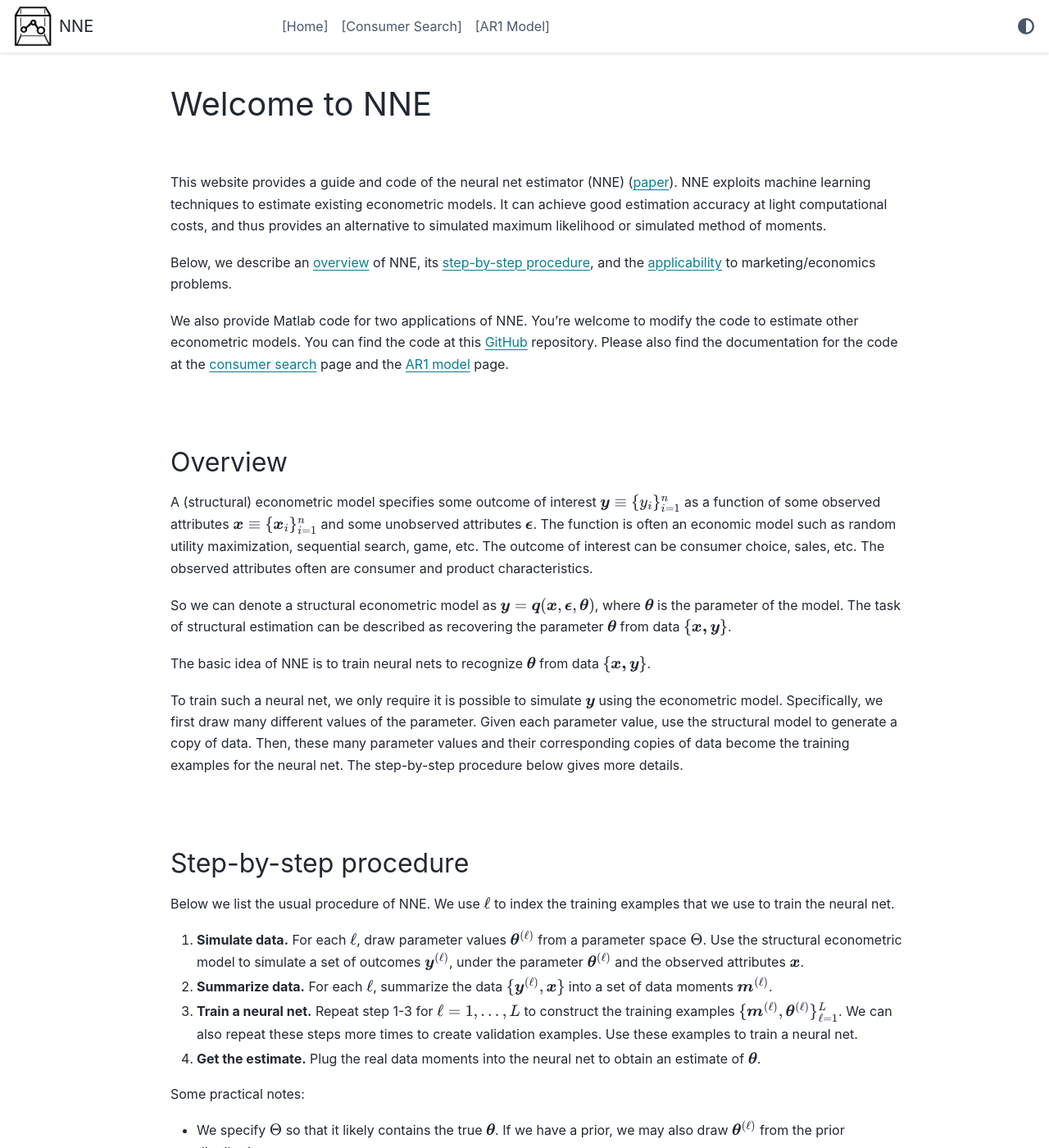
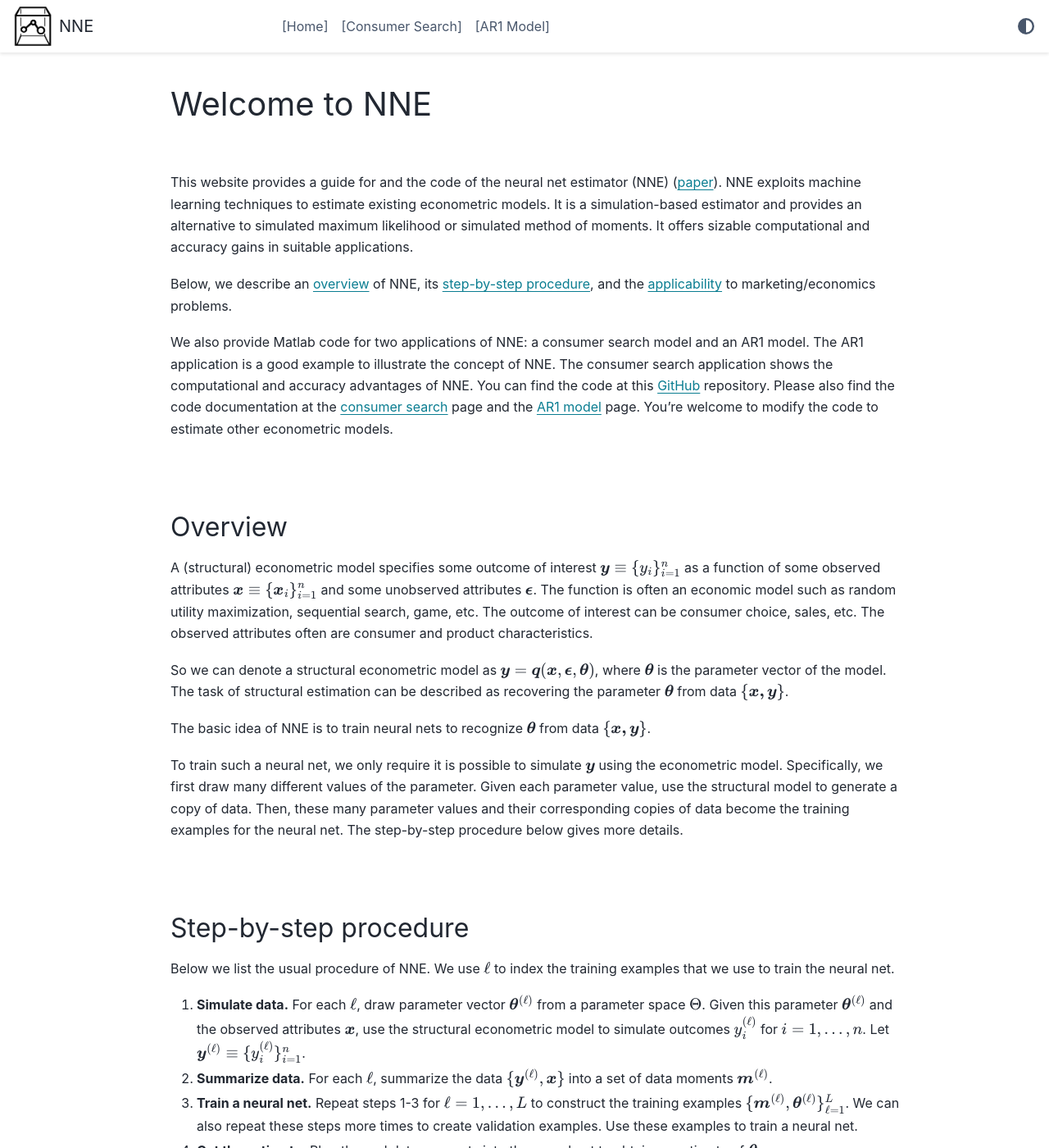
Before and after one commit to nnehome/nnehome.github.io, a Sphinx documentation site: the page built from docs/source/index.rst, in a window 1280 px wide and 1400 px high. Shown: the whole window at 82% size. Built offline with Sphinx 7.4.7 and the PyData theme 0.15.4, drawn with Linux system fonts in a browser that asks for light colours; some of the changed text lies outside the part shown.

Commit message:
some updates

```diff
--- a/docs/source/index.rst
+++ b/docs/source/index.rst
@@ -23,11 +23,11 @@ Welcome to NNE
 
 .. _top:
 
-This website provides a guide and code of the neural net estimator (NNE) (`paper`_). NNE exploits machine learning techniques to estimate existing econometric models. It can achieve good estimation accuracy at light computational costs, and thus provides an alternative to simulated maximum likelihood or simulated method of moments.
+This website provides a guide for and the code of the neural net estimator (NNE) (`paper`_). NNE exploits machine learning techniques to estimate existing econometric models. It is a simulation-based estimator and provides an alternative to simulated maximum likelihood or simulated method of moments. It offers sizable computational and accuracy gains in suitable applications.
 
 Below, we describe an `overview`_ of NNE, its `step-by-step procedure`_, and the `applicability`_ to marketing/economics problems.
 
-We also provide Matlab code for two applications of NNE. You're welcome to modify the code to estimate other econometric models. You can find the code at this `GitHub <https://github.com/nnehome/nne-matlab>`_ repository. Please also find the documentation for the code at the :ref:`consumer search <code_1>` page and the :ref:`AR1 model <code_2>` page.
+We also provide Matlab code for two applications of NNE: a consumer search model and an AR1 model. The AR1 application is a good example to illustrate the concept of NNE. The consumer search application shows the computational and accuracy advantages of NNE. You can find the code at this `GitHub <https://github.com/nnehome/nne-matlab>`_ repository. Please also find the code documentation at the :ref:`consumer search <code_1>` page and the :ref:`AR1 model <code_2>` page. You're welcome to modify the code to estimate other econometric models.
 
 |
 
@@ -36,7 +36,7 @@ Overview
 
 A (structural) econometric model specifies some outcome of interest :math:`\boldsymbol{y}\equiv\{y_i\}_{i=1}^{n}` as a function of some observed attributes :math:`\boldsymbol{x}\equiv\{\boldsymbol{x}_i\}_{i=1}^{n}`  and some unobserved attributes :math:`\boldsymbol{\epsilon}`. The function is often an economic model such as random utility maximization, sequential search, game, etc. The outcome of interest can be consumer choice, sales, etc. The observed attributes often are consumer and product characteristics.
 
-So we can denote a structural econometric model as :math:`\boldsymbol{y} = \boldsymbol{q}(\boldsymbol{x}, \boldsymbol{\epsilon},  \boldsymbol{\theta})`, where :math:`\boldsymbol{\theta}` is the parameter of the model. The task of structural estimation can be described as recovering the parameter :math:`\boldsymbol{\theta}` from data :math:`\{\boldsymbol{x, y}\}`.
+So we can denote a structural econometric model as :math:`\boldsymbol{y} = \boldsymbol{q}(\boldsymbol{x}, \boldsymbol{\epsilon},  \boldsymbol{\theta})`, where :math:`\boldsymbol{\theta}` is the parameter vector of the model. The task of structural estimation can be described as recovering the parameter :math:`\boldsymbol{\theta}` from data :math:`\{\boldsymbol{x, y}\}`.
 
 The basic idea of NNE is to train neural nets to recognize :math:`\boldsymbol{\theta}` from data :math:`\{\boldsymbol{x, y}\}`.
 
@@ -49,11 +49,11 @@ Step-by-step procedure
 
 Below we list the usual procedure of NNE. We use :math:`\ell` to index the training examples that we use to train the neural net.
 
-#. **Simulate data.** For each :math:`\ell`, draw parameter values :math:`\boldsymbol{\theta}^{(\ell)}` from a parameter space :math:`\Theta`. Use the structural econometric model to simulate a set of outcomes :math:`\boldsymbol{y}^{(\ell)}`, under the parameter :math:`\boldsymbol{\theta}^{(\ell)}` and the observed attributes :math:`\boldsymbol{x}`.
+#. **Simulate data.** For each :math:`\ell`, draw parameter vector :math:`\boldsymbol{\theta}^{(\ell)}` from a parameter space :math:`\Theta`. Given this parameter :math:`\boldsymbol{\theta}^{(\ell)}` and the observed attributes :math:`\boldsymbol{x}`, use the structural econometric model to simulate outcomes :math:`y_i^{(\ell)}` for :math:`i=1,...,n`. Let :math:`\boldsymbol{y}^{(\ell)}\equiv\{y_i^{(\ell)}\}_{i=1}^{n}`.
 
 #. **Summarize data.** For each :math:`\ell`, summarize the data :math:`\{\boldsymbol{y}^{(\ell)}, \boldsymbol{x}\}` into a set of data moments :math:`\boldsymbol{m}^{(\ell)}`.
 
-#. **Train a neural net.** Repeat step 1-3 for :math:`\ell=1,...,L` to construct the training examples :math:`\{\boldsymbol{m}^{(\ell)},\boldsymbol{\theta}^{(\ell)}\}_{\ell=1}^{L}`. We can also repeat these steps more times to create validation examples. Use these examples to train a neural net.
+#. **Train a neural net.** Repeat steps 1-3 for :math:`\ell=1,...,L` to construct the training examples :math:`\{\boldsymbol{m}^{(\ell)},\boldsymbol{\theta}^{(\ell)}\}_{\ell=1}^{L}`. We can also repeat these steps more times to create validation examples. Use these examples to train a neural net.
 
 #. **Get the estimate.** Plug the real data moments into the neural net to obtain an estimate of :math:`\boldsymbol{\theta}`.
 
```
Also changed, not shown: other parts of docs/source/index.rst (+1 -1 lines), docs/source/code_1/code_1.rst (+19 -2 lines), docs/source/code_2/code_2.rst (+19 -3 lines), docs/source/home/home.rst (+6 -6 lines).
